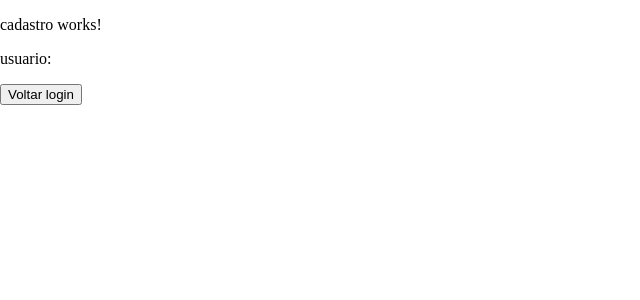
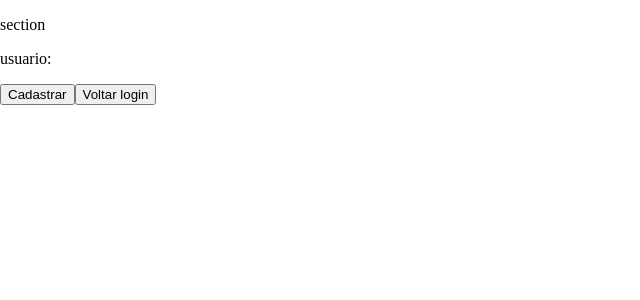
Before and after one commit to Vitorlsa/gk2v-tcc, an Angular app in the folder tcc-web/: page /cadastro in a window 1280 px wide. Shown: the top 300 px of the page, without its empty margins (0-640 px from the left). Built offline with nearby package versions, Linux system fonts and the light colour scheme; what ngx-cookie-service would draw is missing.

Commit message:
service utils

```diff
--- a/tcc-web/src/app/app.module.ts
+++ b/tcc-web/src/app/app.module.ts
@@ -4,12 +4,13 @@ import { HttpClientModule } from '@angular/common/http';
 import { CookieService } from 'ngx-cookie-service';
 import { AuthGuardService } from './guards/auth-guard.service';
 import { AppRoutingModule } from './app-routing.module';
-import {FormsModule} from '@angular/forms';
+import { FormsModule } from '@angular/forms';
 
 import { AppComponent } from './app.component';
 import { LoginModule } from './modulos/login/login.module';
 import { HomeComponent } from './modulos/home/home.component';
 import { BoardComponent } from './modulos/board/board.component';
+import { UtilsService } from './funcoes/utils.service';
 
 
 
@@ -26,7 +27,7 @@ import { BoardComponent } from './modulos/board/board.component';
     LoginModule,
     FormsModule
   ],
-  providers: [CookieService, AuthGuardService],
+  providers: [CookieService, AuthGuardService, UtilsService],
   bootstrap: [AppComponent]
 })
 export class AppModule { }
--- /dev/null
+++ b/tcc-web/src/app/funcoes/utils.service.ts
@@ -0,0 +1,19 @@
+import { Injectable } from '@angular/core';
+
+@Injectable({
+  providedIn: 'root'
+})
+export class UtilsService {
+
+  constructor() { }
+
+
+  nullOrUndef(obj) {
+    return obj === undefined || obj == null;
+  }
+
+  nullOrUndefOrEmpty(obj) {
+    return obj === undefined || obj == null || obj === "";
+  }
+
+}
--- a/tcc-web/src/app/modulos/login/cadastro/cadastro.component.html
+++ b/tcc-web/src/app/modulos/login/cadastro/cadastro.component.html
@@ -1,7 +1,8 @@
-<p>
-  cadastro works!
-</p>
+<section *ngIf="this.tipoCadastro">
+<p>section</p>
+</section>
 
-<p>usuario: {{this.usuario.name}}</p>
+<p >usuario: {{this.usuario.name}}</p>
 
+<button type="button" (click)="cadastrar()">Cadastrar</button>
 <button type="button" (click)="voltarLogin()">Voltar login</button>
--- a/tcc-web/src/app/modulos/login/cadastro/cadastro.component.ts
+++ b/tcc-web/src/app/modulos/login/cadastro/cadastro.component.ts
@@ -2,6 +2,8 @@ import { Component, OnInit } from '@angular/core';
 import { LoginService } from '../login.service';
 import { HttpClient } from '@angular/common/http';
 import { Router } from '@angular/router';
+import { UtilsService } from 'src/app/funcoes/utils.service';
+import { utils } from 'protractor';
 
 @Component({
   selector: 'app-cadastro',
@@ -10,22 +12,26 @@ import { Router } from '@angular/router';
 })
 export class CadastroComponent implements OnInit {
 
-  constructor(private http: HttpClient, private service:LoginService, private router: Router) { }
+  constructor(private http: HttpClient, private service: LoginService, private router: Router, private func: UtilsService) { }
 
-public usuario = {};
-
+  public usuario = {};
+  public tipoCadastro = null;
 
   ngOnInit() {
     this.service.teste();
+    this.usuario = this.service.getUsuario();
 
+    this.tipoCadastro = this.func.nullOrUndef(this.tipoCadastro);
 
-    this.usuario = this.service.getUsuario();
   }
 
 
-  voltarLogin(){
+  voltarLogin() {
     this.router.navigate(['']);
+  }
 
+  cadastrar() {
+    this.router.navigate(['']);
   }
 
 }
```
Also changed, not shown: 1 other file (tests, documents, lock files or other folders).
